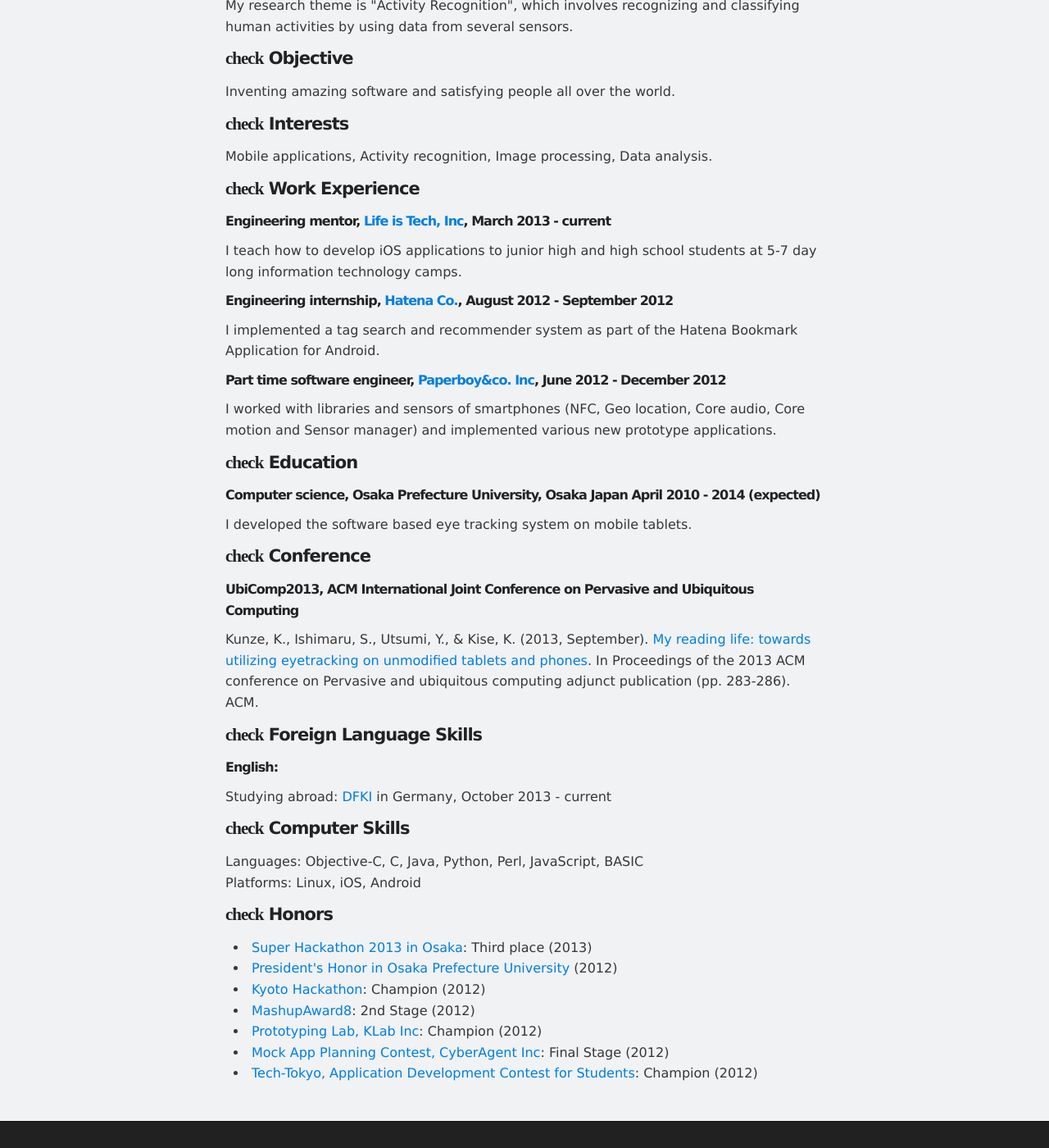
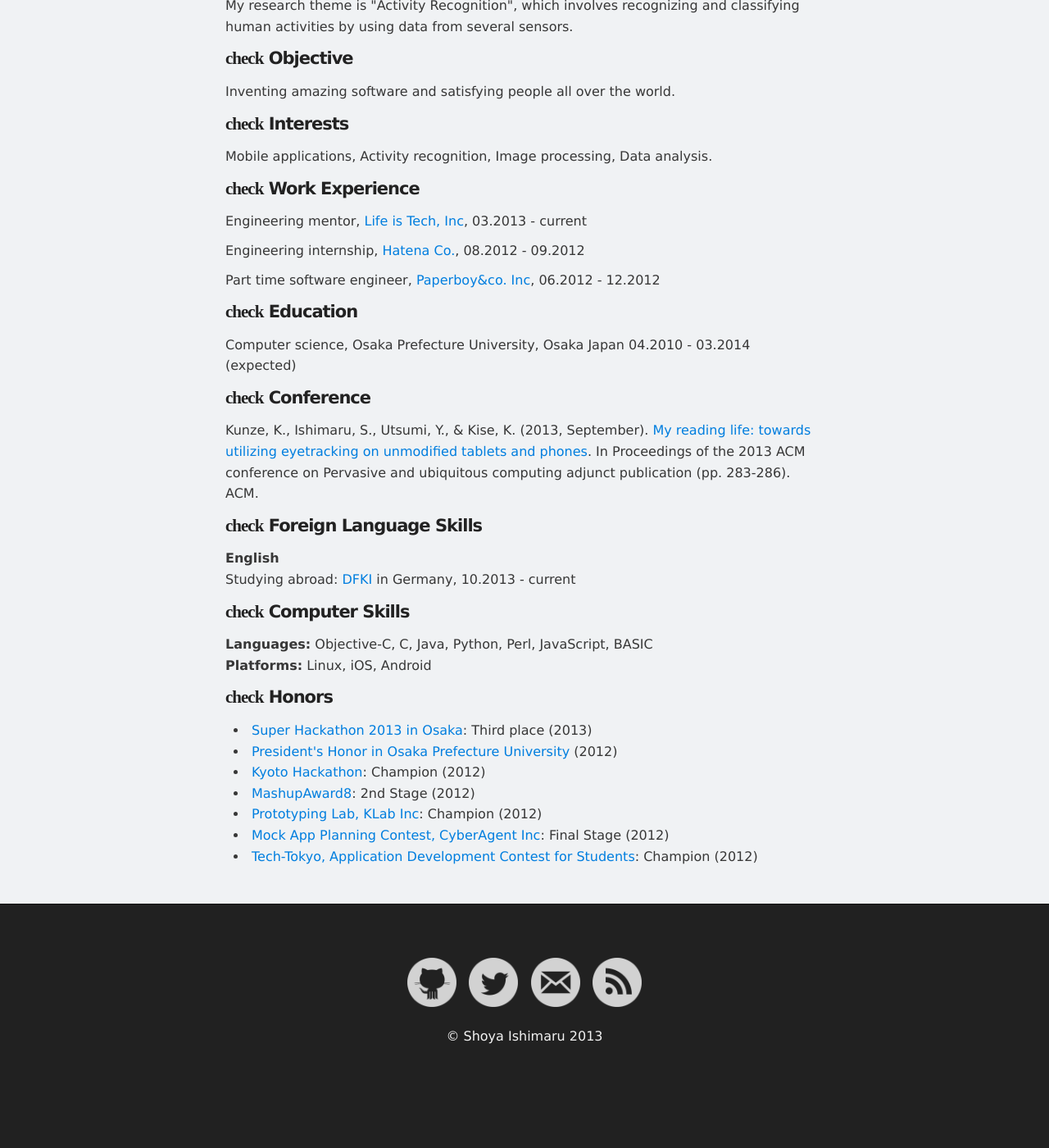
Before and after one commit to Mrk1869/source-mrk1869.github.com, a Jekyll site: the page built from en/aboutme/index.html, in a window 1280 px wide and 1400 px high, scrolled down 476 px. Shown: the whole window at 82% size. Built offline with Jekyll 4.4.1, drawn with Linux system fonts in a browser that asks for light colours; some web fonts are replaced; comment, search, counter and statistics services are not loaded; after the commit the page ends 1812 px from its top, so only the background shows below that.

Commit message:
Updated /en/aboutme/ and modified some titles

```diff
--- a/_includes/head.html
+++ b/_includes/head.html
@@ -1,10 +1,18 @@
 <head>
     <meta charset="utf-8">
     <meta http-equiv="X-UA-Compatible" content="IE=edge,chrome=1">
-    {% if page.name != nil %}
-    <title>{{ page.name }} - Red Magic Manuscripts</title>
+    {% if page.name == nil %}
+        <title>Red Magic Manuscripts</title>
+    {% elsif page.title == "index" %}
+        {%if paginator.page == 1 %}
+            <title>Red Magic Manuscripts</title>
+        {% else %}
+            <title>Page{{ paginator.page }} - Red Magic Manuscripts</title>
+        {% endif %}
+    {% elsif page.title == "tag" %}
+        <title>tag:{{ page.tag }} - Red Magic Manuscripts</title>
     {% else %}
-    <title>Red Magic Manuscripts</title>
+        <title>{{ page.name }} - Red Magic Manuscripts</title>
     {% endif %}
     {% if page.description != nil %}<meta name="description" content="{{ page.description }}">{% endif %}
     {% if page.keywords != nil %}<meta name="keywords" content="{{ page.keywords }}">{% endif %}
--- a/_layouts/tag.html
+++ b/_layouts/tag.html
@@ -1,7 +1,7 @@
 ---
 language: japanese
 categories: blog
-title: entries
+title: tag
 name: タグ別記事一覧
 keywords: Shoya, Ishimaru, Mrk1869
 ---
--- a/en/aboutme/index.html
+++ b/en/aboutme/index.html
@@ -11,52 +11,27 @@
 <h3>Shoya Ishimaru</h3>
 <p>I'm studying computer science in <a href = "http://www.osakafu-u.ac.jp/english/index.html">OPU</a>.<br>
 I'm also a developer of <a href="/en/applications/">mobile applications</a>.</p>
-
 <p>My research theme is "Activity Recognition", which involves recognizing and classifying human activities by using data from several sensors.</p>
-
 <h4><span class="lsf">check</span> Objective</h4>
-
-Inventing amazing software and satisfying people all over the world.
-
+<p>Inventing amazing software and satisfying people all over the world.</p>
 <h4><span class="lsf">check</span> Interests</h4>
-
-Mobile applications, Activity recognition, Image processing, Data analysis.
-
+<p>Mobile applications, Activity recognition, Image processing, Data analysis.</p>
 <h4><span class="lsf">check</span> Work Experience</h4>
-
-<h5>Engineering mentor, <a href="http://life-is-tech.com/">Life is Tech, Inc</a>, March 2013 - current</h5>
-
-I teach how to develop iOS applications to junior high and high school students at 5-7 day long information technology camps.
-
-<h5>Engineering internship, <a href="http://www.hatena.ne.jp/">Hatena Co.</a>, August 2012 - September 2012</h5>
-I implemented a tag search and recommender system as part of the Hatena Bookmark Application for Android.
-
-<h5>Part time software engineer, <a href="http://www.paperboy.co.jp/">Paperboy&co. Inc</a>, June 2012 - December 2012</h5>
-
-I worked with libraries and sensors of smartphones (NFC, Geo location, Core audio, Core motion and Sensor manager) and implemented various new prototype applications.
-
+<p>Engineering mentor, <a href="http://life-is-tech.com/">Life is Tech, Inc</a>, 03.2013 - current</p>
+<p>Engineering internship, <a href="http://www.hatena.ne.jp/">Hatena Co.</a>, 08.2012 - 09.2012</p>
+<p>Part time software engineer, <a href="http://www.paperboy.co.jp/">Paperboy&co. Inc</a>, 06.2012 - 12.2012</p>
 <h4><span class="lsf">check</span> Education</h4>
-
-<h5>Computer science, Osaka Prefecture University, Osaka Japan April 2010 - 2014 (expected)</h5>
-
-I developed the software based eye tracking system on mobile tablets.
-
+<p>Computer science, Osaka Prefecture University, Osaka Japan 04.2010 - 03.2014 (expected)</p>
 <h4><span class="lsf">check</span> Conference</h4>
-
-<h5>UbiComp2013, ACM International Joint Conference on Pervasive and Ubiquitous Computing</h5>
-
-Kunze, K., Ishimaru, S., Utsumi, Y., & Kise, K. (2013, September). <a href="http://www.ubicomp.org/ubicomp2013/adjunct/adjunct/p283.pdf">My reading life: towards utilizing eyetracking on unmodified tablets and phones</a>. In Proceedings of the 2013 ACM conference on Pervasive and ubiquitous computing adjunct publication (pp. 283-286). ACM.
-
+<p>Kunze, K., Ishimaru, S., Utsumi, Y., & Kise, K. (2013, September). <a href="http://www.ubicomp.org/ubicomp2013/adjunct/adjunct/p283.pdf">My reading life: towards utilizing eyetracking on unmodified tablets and phones</a>. In Proceedings of the 2013 ACM conference on Pervasive and ubiquitous computing adjunct publication (pp. 283-286). ACM.</p>
 <h4><span class="lsf">check</span> Foreign Language Skills</h4>
-
-<h5>English:</h5>
-Studying abroad: <a href="http://www.dfki.de/web">DFKI</a> in Germany, October 2013 - current
-
+<p><strong>English</strong></br>
+Studying abroad: <a href="http://www.dfki.de/web">DFKI</a> in Germany, 10.2013 - current</p>
 <h4><span class="lsf">check</span> Computer Skills</h4>
-
-Languages: Objective-C, C, Java, Python, Perl, JavaScript, BASIC<br>
-Platforms: Linux, iOS, Android
-
+<p>
+<strong>Languages:</strong> Objective-C, C, Java, Python, Perl, JavaScript, BASIC<br>
+<strong>Platforms:</strong> Linux, iOS, Android
+</p>
 <h4><span class="lsf">check</span> Honors</h4>
 <ul>
     <li><a href="http://jp.startup-dating.com/2013/05/super-hackathon-2013-in-osak">Super Hackathon 2013 in Osaka</a>: Third place (2013)</li>
--- a/index.html
+++ b/index.html
@@ -45,5 +46,4 @@
     {% else %}
         <button class="btn disabled page-button">Next</button>
     {% endif %}
-
 </div>
```
Also changed, not shown: other parts of index.html (+2 -1 lines).
